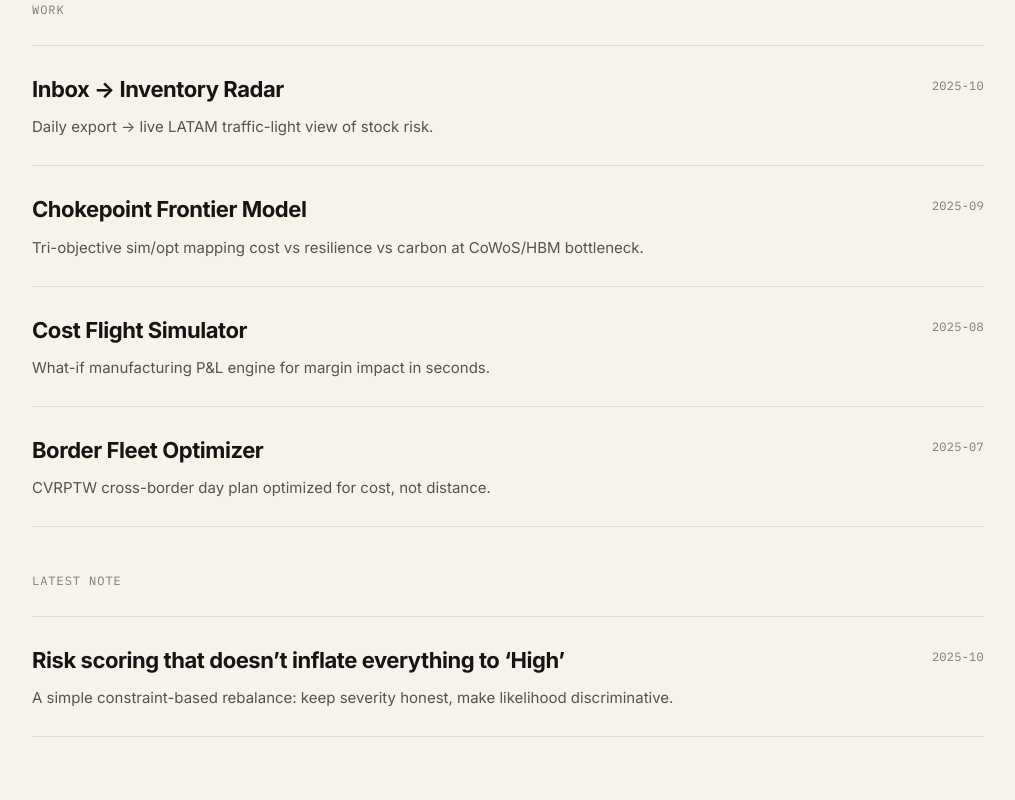
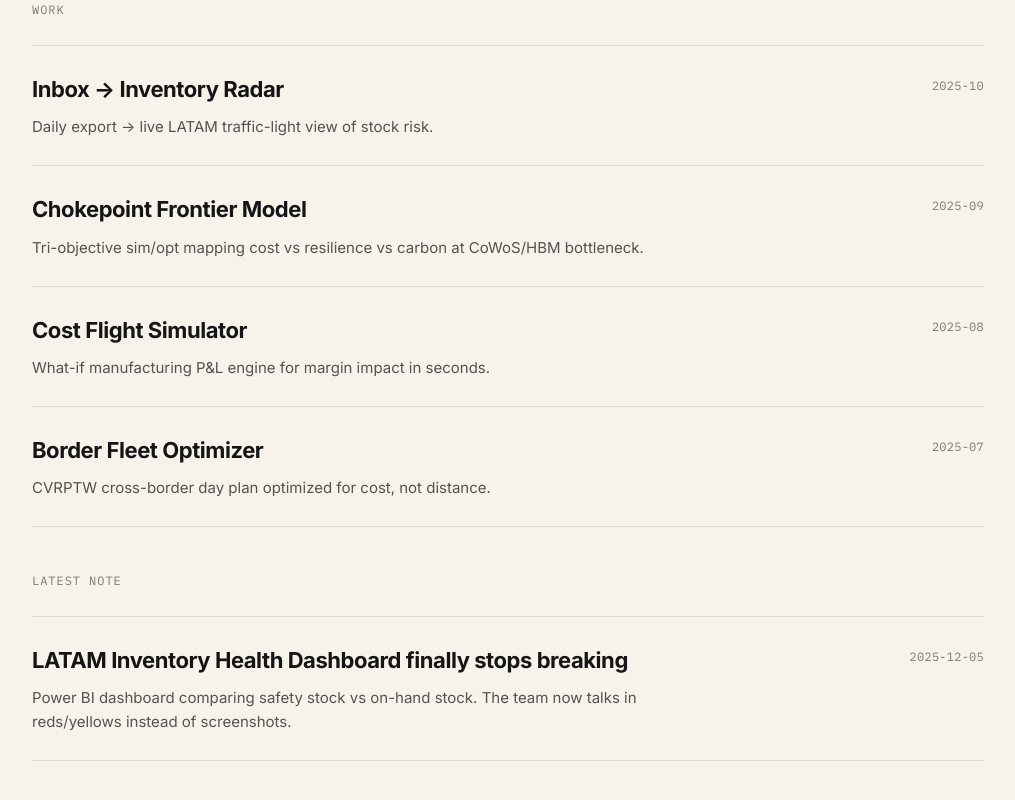
Before and after one commit to benjaminarce-cloud/arcev2-portfolio, a Next.js app: page / in a window 1280 px wide. Shown: the part 290-1090 px from the top of the page, without its empty margins (132-1147 px from the left). Built offline with nearby package versions, Linux system fonts and the light colour scheme.

Commit message:
Update page.tsx

```diff
--- a/src/app/page.tsx
+++ b/src/app/page.tsx
@@ -28,18 +28,18 @@ const workItems = [
   },
 ];
 
+// Set this to whatever is truly your most recent engineering note.
 const latestNote = {
-  title: "Risk scoring that doesn’t inflate everything to ‘High’",
-  desc: "A simple constraint-based rebalance: keep severity honest, make likelihood discriminative.",
-  date: "2025-10",
-  href: "/notes/risk-scoring-rebalance",
+  title: "LATAM Inventory Health Dashboard finally stops breaking",
+  desc: "Power BI dashboard comparing safety stock vs on-hand stock. The team now talks in reds/yellows instead of screenshots.",
+  date: "2025-12-05",
+  href: "/notes/latam-inventory-dashboard-stops-breaking",
 };
 
 export default function HomePage() {
   return (
     <div className="page">
       <div className="container">
-        {/* Hero (scan-first, Anthropic-ish) */}
         <h1 className="page-title">
           Scan-first portfolio <span className="accent">/</span>
         </h1>
@@ -48,7 +48,6 @@ export default function HomePage() {
           The point is signal, not story.
         </p>
 
-        {/* WORK */}
         <div style={{ marginTop: 34 }}>
           <div className="kicker">Work</div>
           <div className="list" aria-label="Work overview">
@@ -64,7 +63,6 @@ export default function HomePage() {
           </div>
         </div>
 
-        {/* LATEST NOTE (single item) */}
         <div style={{ marginTop: 44 }}>
           <div className="kicker">Latest note</div>
           <div className="list" aria-label="Latest note">
```
